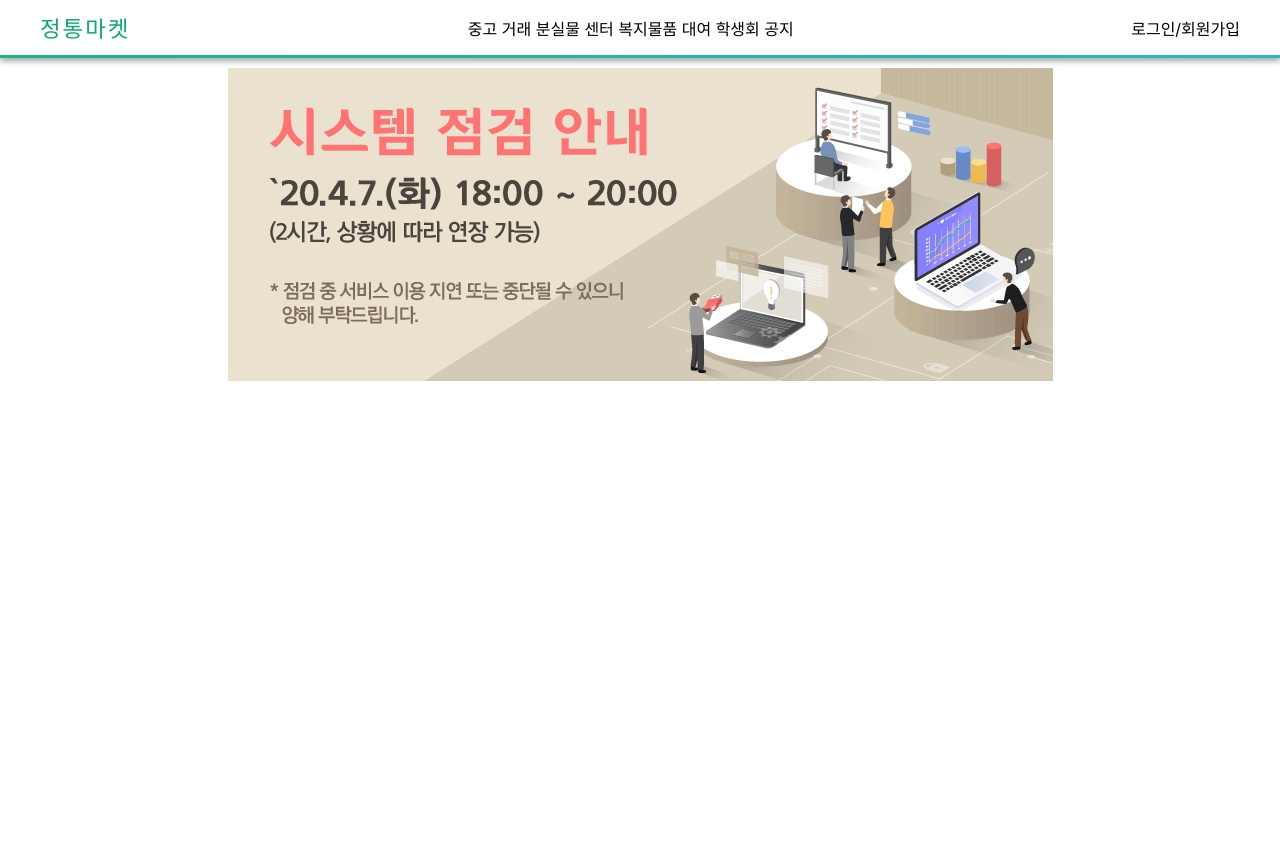
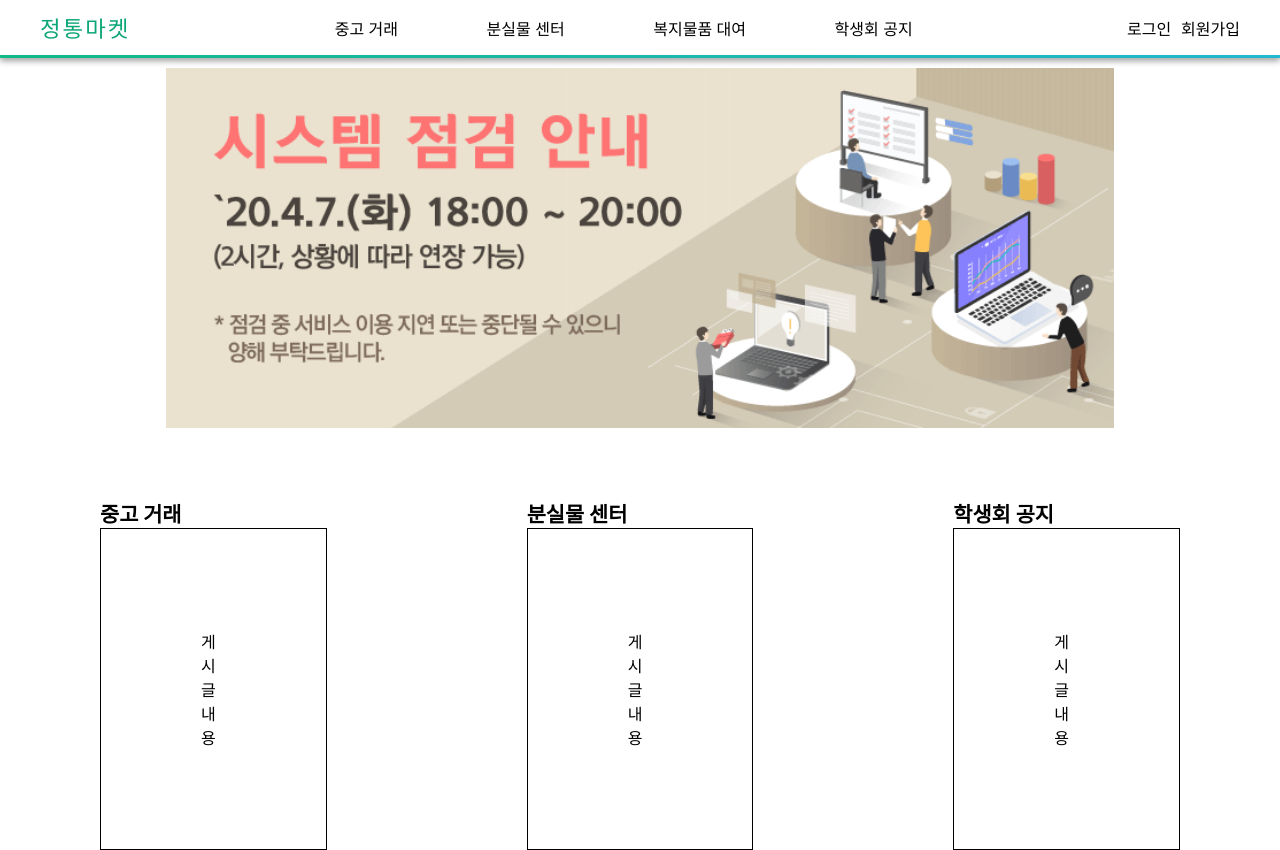
Before and after one commit to ICE-LIFE/ICE-LIFE-Frontend, a React (Create React App) app: page / in a window 1280 px wide. Before the commit the page ends 800 px from the top, so only its background shows below. Built offline with nearby package versions, Linux system fonts and the light colour scheme.

Commit message:
feat: 메인페이지 대략적인 구현

```diff
--- a/src/App.js
+++ b/src/App.js
@@ -1,4 +1,3 @@
-import React from "react";
 import { Route, Routes } from "react-router-dom";
 import { Home, Auth } from "pages";
 import HeaderContainer from "components/Base/HeaderContainer";
@@ -10,12 +9,7 @@ const App = () => {
 
       {/* Route는 반드시 Routes 컴포넌트 내에 있어야 한다. */}
       <Routes>
-        {/* exact를 써주는 이유: 비슷한 이름을 가진 여러 경로가 있을 때,
-        다른 경로로 가지 않고 해당 경로로 들어갈 수 있게끔 하기 위해서 사용한다.
-        아래의 경우 /와 /auth가 슬래시 부분이 겹치는데 만약 exact가 없다면,
-        모든 경로에서 / 경로로 이동하게 될 것이다.
-        아니면 사실 그냥 /경로를 최하단으로 배치해도 되긴 함 */}
-        <Route exact path="/" element={<Home />} />
+        <Route path="/" element={<Home />} />
         <Route path="/auth" element={<Auth />} />
       </Routes>
 
--- a/src/components/Base/Header/Header.js
+++ b/src/components/Base/Header/Header.js
@@ -2,6 +2,7 @@ import React from "react";
 import styled from "styled-components";
 import oc from "open-color";
 import { shadow, media } from "lib/styleUtils";
+import { Link } from "react-router-dom";
 
 // 상단 고정, 그림자
 const Positioner = styled.div`
@@ -49,8 +50,28 @@ const Logo = styled.div`
 
 // 중간 공간
 const Spacer = styled.div`
+    display: flex;
     flex-grow: 1;
     text-align: center;
+    padding-left: 10rem;
+    padding-right: 10rem;
+`;
+
+const Menu = styled(Link)`
+    text-decoration: none;
+    flex-direction: row;
+    flex-grow: 1;
+    color: black;
+
+    // 방문한 페이지
+    :visited {
+        color: black;
+    }
+
+    // 클릭했을 때
+    :active {
+        color: green;
+    }
 `;
 
 // 하단 그래디언트 테두리
@@ -59,17 +80,22 @@ const GradientBorder = styled.div`
     background: linear-gradient(to right, ${oc.teal[6]}, ${oc.cyan[5]});
 `;
 
-const Header = ({children}) => {
+const Header = ({ children }) => {
     return (
         <Positioner>
             <WhiteBackground>
                 <HeaderContents>
                     <Logo>정통마켓</Logo>
-                    <Spacer> 중고 거래 분실물 센터 복지물품 대여 학생회 공지</Spacer>
+                    <Spacer>
+                        <Menu to="/">중고 거래</Menu>
+                        <Menu to="/">분실물 센터</Menu>
+                        <Menu to="/">복지물품 대여</Menu>
+                        <Menu to="/">학생회 공지</Menu>
+                    </Spacer>
                     {children}
                 </HeaderContents>
             </WhiteBackground>
-            <GradientBorder/>
+            <GradientBorder />
         </Positioner>
     );
 };
--- a/src/components/Base/HeaderContainer.js
+++ b/src/components/Base/HeaderContainer.js
@@ -1,10 +1,29 @@
-import React from "react";
+import styled from "styled-components";
 import Header from "components/Base/Header";
+import { Link } from "react-router-dom";
+
+const Menu = styled(Link)`
+    text-decoration: none;
+    flex-direction: row;
+    padding-left: 10px;
+    color: black;
+
+    // 방문한 페이지
+    :visited {
+        color: black;
+    }
+
+    // 클릭했을 때
+    :active {
+        color: green;
+    }
+`;
 
 const HeaderContainer = () => {
     return (
         <Header>
-            로그인/회원가입
+            <Menu to="">로그인</Menu>
+            <Menu to="">회원가입</Menu>
         </Header>
     );
 
--- a/src/pages/Home.js
+++ b/src/pages/Home.js
@@ -1,19 +1,72 @@
-import React from "react";
 import styled from "styled-components";
 
+const Banner = styled.div`
+    display: flex;
+    justify-content: center;
+    padding-top: 10px;
+`;
+
 const Img = styled.img`
-    display: table;
-    margin-left: auto;
-    margin-right: auto;
-    padding-top: 10px;
+    //width: 100%;
+    height: 360px;
+    object-fit: fill;
+`;
+
+const Preview = styled.div`
+    display: flex;
+    flex-direction: row;
+    justify-content: center;
+    margin-top: 70px;
+`;
+
+const PreviewHeader = styled.div`
+    font-size: 1.3rem;
+    font-weight: bold;
+`;
+
+const BoardPreview = styled.div`
+    margin-left: 100px;
+    margin-right: 100px;
+`;
+
+const PostListPreview = styled.div`
+    border: 1px solid black;
+    padding-top: 100px;
+    padding-bottom: 100px;
+    padding-left: 100px;
+    padding-right: 100px;
 `;
 
 const Home = () => {
     return (
-        <div>
-            <Img src="images/testBanner.png" alt="배너 이미지" />
-        </div>
+        <>
+            <Banner>
+                <Img src="images/testBanner.png" alt="배너 이미지" />
+            </Banner>
+            <Preview>
+                <BoardPreview>
+                    <PreviewHeader>중고 거래</PreviewHeader>
+                    <PostListPreview>
+                        게시글 내용
+                    </PostListPreview>
+                </BoardPreview>
+
+                <BoardPreview>
+                    <PreviewHeader>분실물 센터</PreviewHeader>
+                    <PostListPreview>
+                        게시글 내용
+                    </PostListPreview>
+                </BoardPreview>
+
+                <BoardPreview>
+                    <PreviewHeader>학생회 공지</PreviewHeader>
+                    <PostListPreview>
+                        게시글 내용
+                    </PostListPreview>
+                </BoardPreview>
+            </Preview>
+        </>
     );
-}
+};
 
 export default Home;
```
Also changed, not shown: src/setupTests.js (deleted, +0 -5 lines).
